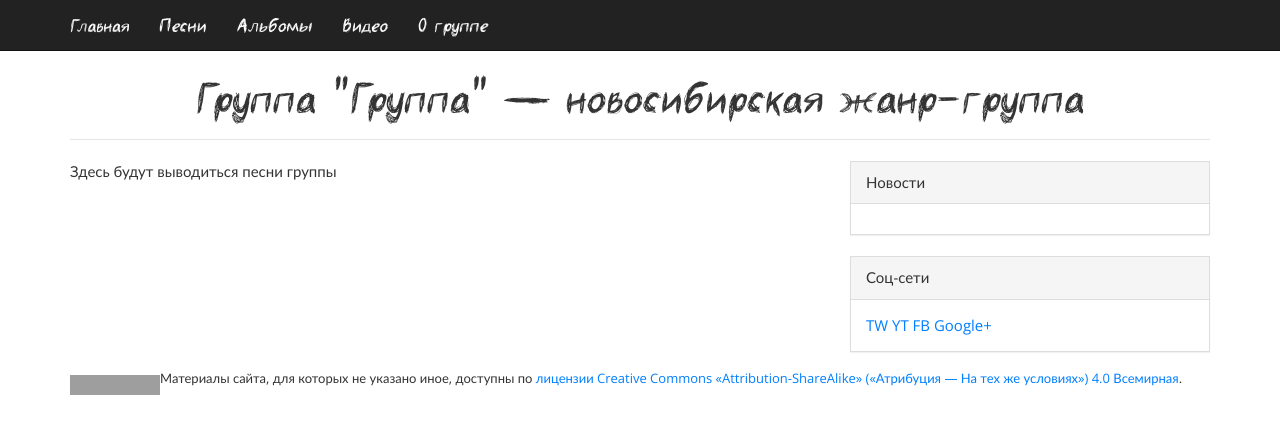
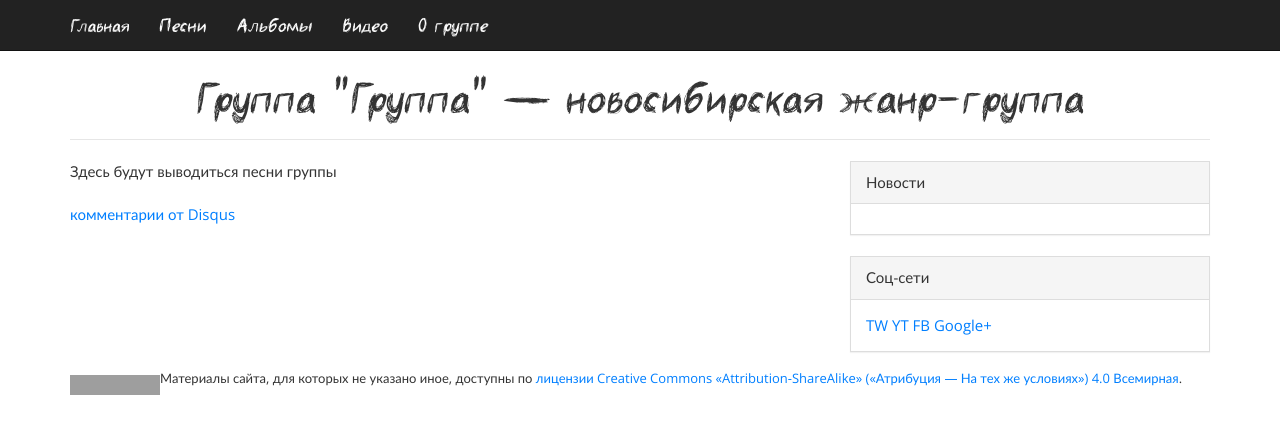
Before and after one commit to gruppa-gruppa-nsk/gruppa-gruppa-nsk.github.io, a Jekyll site: the page built from songs/index.html, in a window 1280 px wide. Shown: the top 434 px of the page. Built offline with Jekyll 4.4.1, drawn with Linux system fonts in a browser that asks for light colours; comment, search, counter and statistics services are not loaded; some of the changed lines change nothing that is shown; grey boxes are pictures that could not be loaded.

Commit message:
Добавлены комментарии disqus

```diff
--- a/_layouts/default.html
+++ b/_layouts/default.html
@@ -44,6 +44,22 @@
 			<div class="col-md-8">
 
 				{{ content }}
+				<br><br>
+				    <div id="disqus_thread"></div>
+    <script type="text/javascript">
+        /* * * CONFIGURATION VARIABLES: EDIT BEFORE PASTING INTO YOUR WEBPAGE * * */
+        var disqus_shortname = 'muzgruppa'; // required: replace example with your forum shortname
+
+        /* * * DON'T EDIT BELOW THIS LINE * * */
+        (function() {
+            var dsq = document.createElement('script'); dsq.type = 'text/javascript'; dsq.async = true;
+            dsq.src = '//' + disqus_shortname + '.disqus.com/embed.js';
+            (document.getElementsByTagName('head')[0] || document.getElementsByTagName('body')[0]).appendChild(dsq);
+        })();
+    </script>
+    <noscript>Пожалуйста, включите <i>JavaScript</i> чтобы увидеть <a href="http://disqus.com/?ref_noscript">комментарии на системе Disqus.</a></noscript>
+    <a href="http://disqus.com" class="dsq-brlink">комментарии от <span class="logo-disqus">Disqus</span></a>
+
 			</div>
 			<div class="col-md-4">
 				<div class="sidebar">
```
